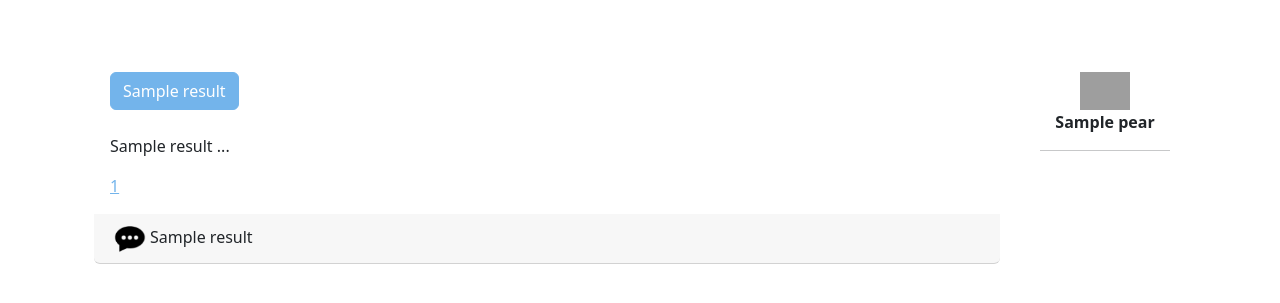
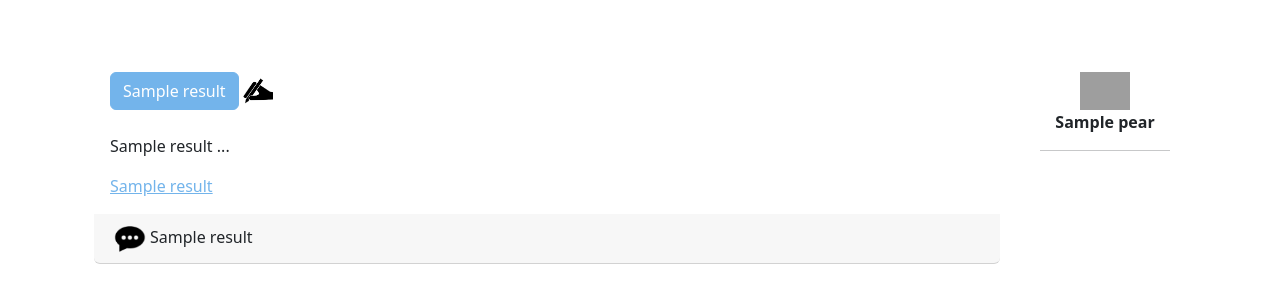
Before and after one commit to PeARSearch/PeARS-lite, a Flask app: template app/templates/search/results.html in a window 1280 px wide. Shown: the part 76-379 px from the top of the page. Run offline with Flask 2, Linux system fonts and the light colour scheme; the template is opened without the code that fills it: most values are stand-ins (such as "Sample title", 1, 10 or a date in 2020); parts of the project's set-up code (start-up, migrations or seed data) failed here and were passed over; some libraries are stand-ins or nearby versions; grey boxes are pictures that could not be loaded.

Commit message:
Added note taking icon to results page

```diff
--- a/app/search/score_pages.py
+++ b/app/search/score_pages.py
@@ -185,16 +185,21 @@ def output(best_urls):
     for csv in csvs:
         rec = Urls.query.filter(Urls.url == csv[1]).first()
         result = {}
+        result['id'] = rec.id
         result['url'] = csv[0]
         result['title'] = csv[0]
         result['snippet'] = assemble_csv_table(csv[0],csv[2])
         result['doctype'] = rec.doctype
         result['notes'] = None
+        result['idx'] = rec.vector
+        result['pod'] = rec.pod
+        result['img'] = None
         results.append(result)
 
     for u in urls:
         rec = Urls.query.filter(Urls.url == u).first()
         result = {}
+        result['id'] = rec.id
         result['url'] = rec.url
         result['title'] = rec.title
         result['snippet'] = rec.snippet
--- a/app/templates/search/results.html
+++ b/app/templates/search/results.html
@@ -30,26 +30,29 @@ SPDX-License-Identifier: AGPL-3.0-only
         {% for result in results %}
         <div class="card mt-2">
           <div class="card-body">
-	  <!--<h4 class="card-title"><a href="{{result[0]}}">{{result[1]}}</a></h4>-->
+	  <!--<h4 class="card-title"><a href="{{result[1]}}">{{result[2]}}</a></h4>-->
 
 	    {% if result[3] == 'doc' %}
-              <a class="btn btn-secondary" href="{{result[0]}}">{{result[1]}}</a>
+              <a class="btn btn-secondary" href="{{result[1]}}">{{result[2]}}</a>
 	    {% elif result[3] == 'csv' %}
-              <a class="btn btn-warning" href="{{result[0]}}">{{result[1]}}</a>
+              <a class="btn btn-warning" href="{{result[1]}}">{{result[2]}}</a>
 	    {% else %}
-              <a class="btn btn-primary" href="{{result[0]}}">{{result[1]}}</a>
+              <a class="btn btn-primary" href="{{result[1]}}">{{result[2]}}</a>
 	    {% endif %}
+	    <a href='../../admin/urls/edit/?id={{result[0]}}'><img src="{{ url_for('static', filename='annot.png')}}" width='30px' /></a>
 
-	    <p class="card-text"><br>{{result[2]|safe}} ...</p>
-	    <a href="{{result[0]}}" class="card-link">{{result[0]}}</a>
+	    <p class="card-text"><br>{{result[3]|safe}} ...</p>
+	    <a href="{{result[1]}}" class="card-link">{{result[1]}}</a>
 	    {% if expert %}
-	    <a href="{{url_for('.experts', kwd=result[6], idx=result[5])}}" style="text-decoration:none">😎</a>
+	      {% if result[4] == 'doc' %}
+	        <a href="{{url_for('.experts', kwd=result[7], idx=result[6])}}" style="text-decoration:none; color:black;"><b> >> </b></a>
+	      {% endif %}
 	    {% endif %}
 	    <br>
           </div>
-          {% if result[4] != None %}
+          {% if result[5] != None %}
           <div class="card-footer">
-            <img src="{{ url_for('static', filename='annot.png')}}" width='40px' />{{result[4]}}
+              <img src="{{ url_for('static', filename='note.png')}}" width='40px' />{{result[5]}}
           </div>
           {% endif %}
         </div>
```
Also changed, not shown: app/search/controllers.py (+7 -3 lines), app/utils.py (+7 -2 lines), app/static/annot.png, app/static/note.png (added).
